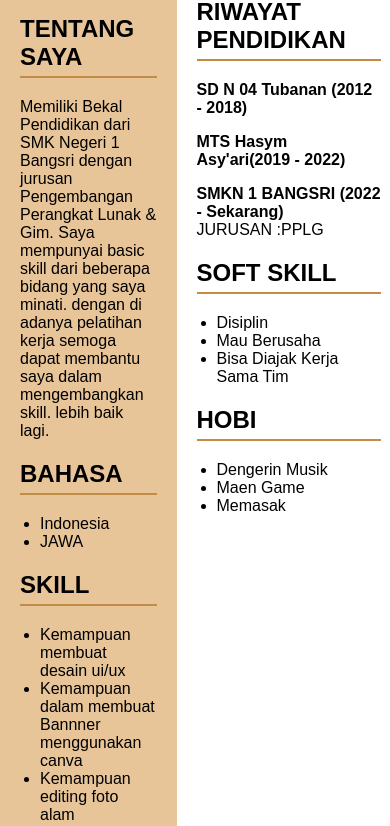
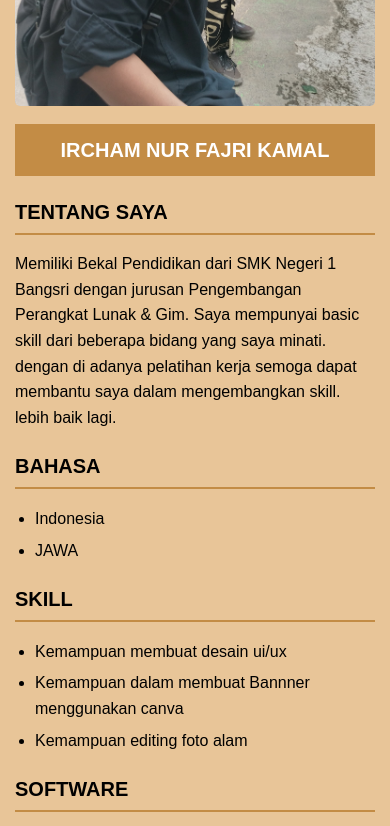
Before and after one commit to cham-dazcha/CV, a plain HTML site: page index.html in a window 390 px wide. Shown: the part 389-1215 px from the top of the page. Drawn offline with Linux system fonts and the light colour scheme.

Commit message:
Update style.css

```diff
--- a/style.css
+++ b/style.css
@@ -3,10 +3,13 @@ body {
   background: #f5f5f5;
   margin: 0;
   padding: 0;
+  font-size: 18px;
+  line-height: 1.6;
 }
 
 .container {
   display: flex;
+  flex-wrap: wrap;
   max-width: 1000px;
   margin: auto;
   background: white;
@@ -18,11 +21,13 @@ body {
   background: #e8c598;
   padding: 20px;
   color: black;
+  box-sizing: border-box;
 }
 
 .right {
   width: 65%;
   padding: 20px;
+  box-sizing: border-box;
 }
 
 .profile-pic {
@@ -37,19 +42,48 @@ body {
   padding: 10px;
   text-align: center;
   margin: 0 0 20px 0;
+  font-size: 22px;
 }
 
 h2 {
   border-bottom: 2px solid #c38c45;
   padding-bottom: 5px;
   margin-top: 20px;
+  font-size: 20px;
 }
 
 ul {
   padding-left: 20px;
+  margin: 10px 0;
+}
+
+ul li {
+  margin-bottom: 6px;
 }
 
 .software-icons img {
   width: 40px;
   margin-right: 10px;
+  margin-bottom: 10px;
 }
+
+/* RESPONSIVE: Tampilan untuk HP */
+@media screen and (max-width: 768px) {
+  .container {
+    flex-direction: column;
+  }
+
+  .left,
+  .right {
+    width: 100%;
+    padding: 15px;
+  }
+
+  .name {
+    font-size: 20px;
+  }
+
+  body {
+    font-size: 16px;
+  }
+}
```
Lines whose indentation alone changed are shown as unchanged.
